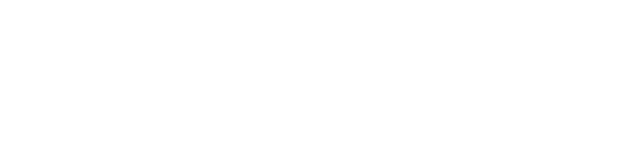
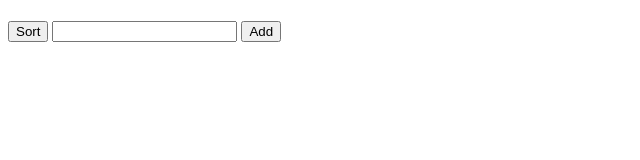
Before and after one commit to Kamvelihle-1/jsToDoList, a plain HTML site: page index.html in a window 1280 px wide. Shown: the whole page, without its empty margins (0-640 px from the left). Drawn offline with Linux system fonts and the light colour scheme.

Commit message:
layout done

```diff
--- a/index.html
+++ b/index.html
@@ -8,6 +8,24 @@
     <title>To Do List</title>
 </head>
 <body>
+    <div class="container">
+        <div class="tdList">
+            <div class="heading">
+                <h1></h1>
+            </div>
+            <div class="operation">
+                <button>Sort</button>
+                <input type="text">
+                <button>Add</button>
+            </div>
+            <div class="display">
+                <!-- <input type="checkbox" name="" id="">
+                banana
+                <button>X</button>
+            </input> -->
+        </div>
+        </div>
+    </div>
 
 
     <script src="./script/code.js"></script>
```
